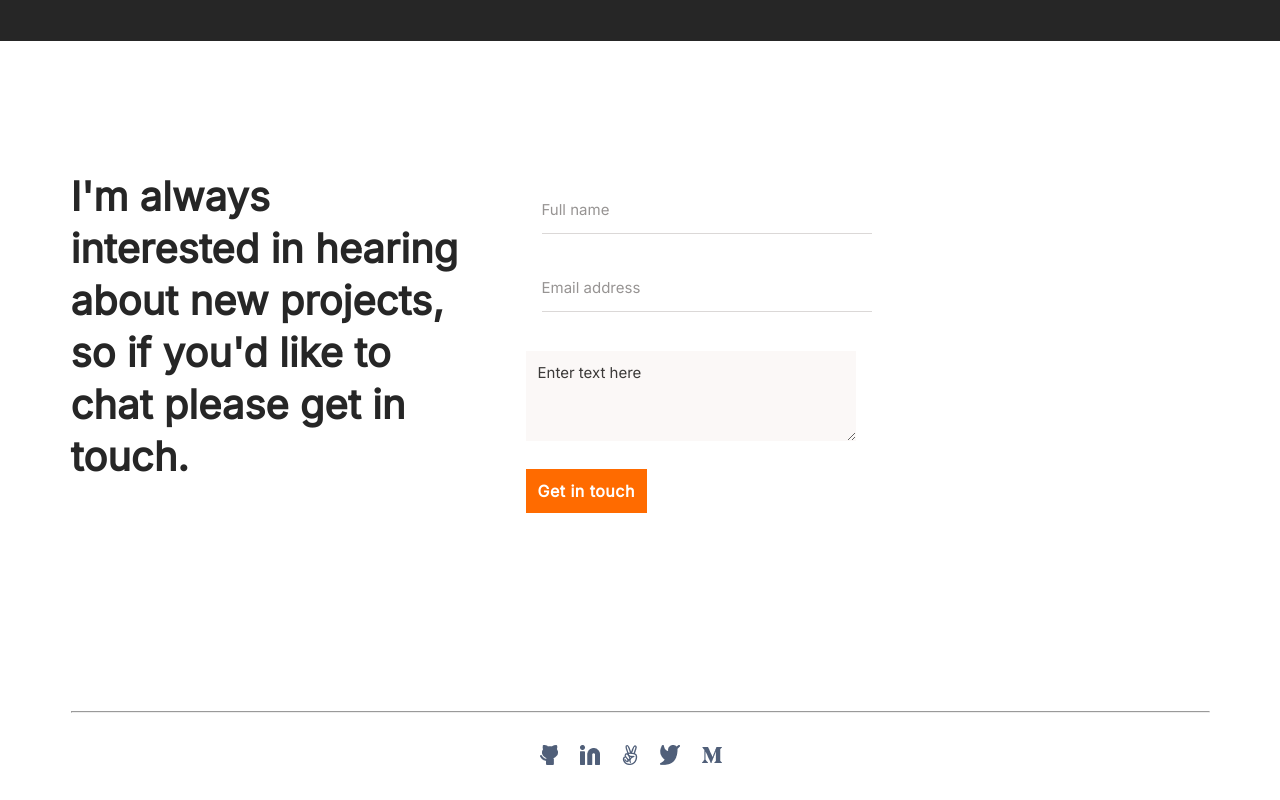
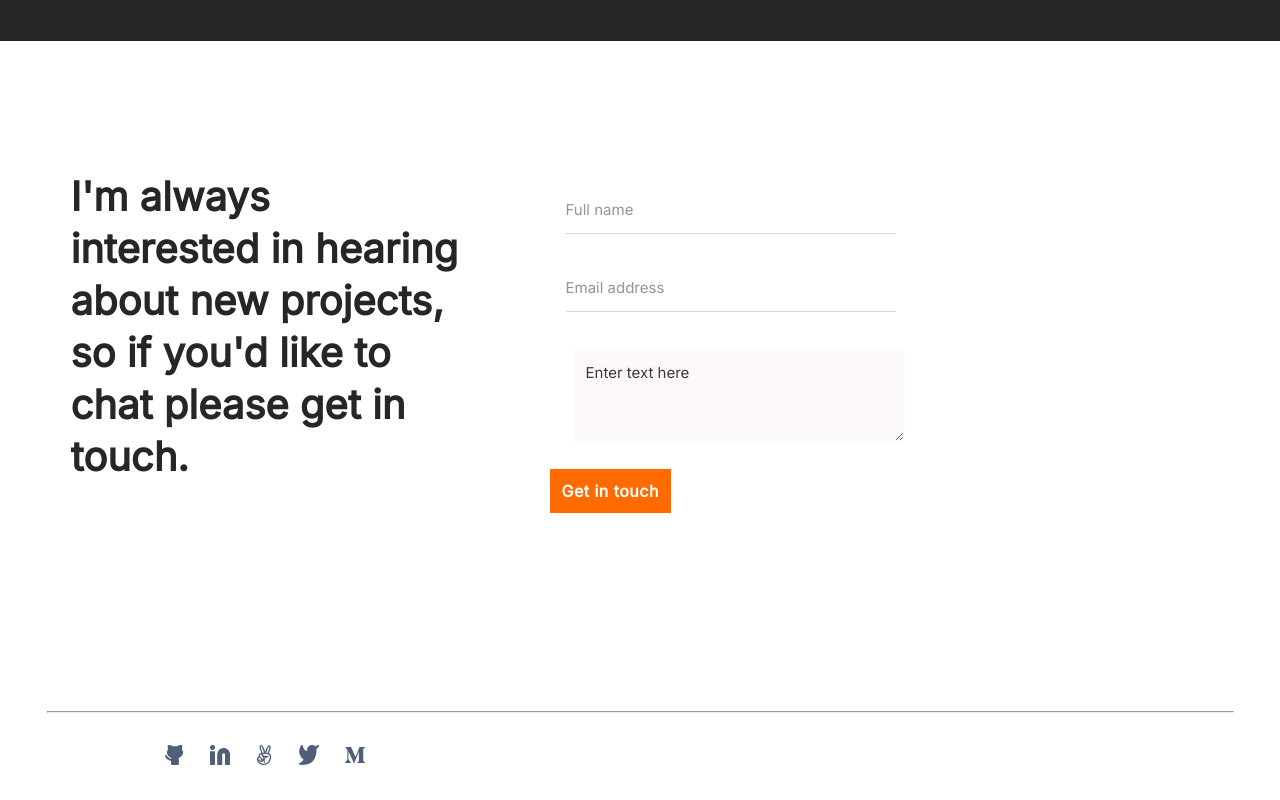
Before and after one commit to Outkarm/mobile-device-portfolio, a website: page index.html in a window 1280 px wide. Shown: the part 3578-4378 px from the top of the page. Drawn offline with Linux system fonts and the light colour scheme.

Commit message:
add adjustment to form section

```diff
--- a/style.css
+++ b/style.css
@@ -516,6 +516,8 @@
 }
 
 .contact-message {
+  margin-left: 1.5rem;
+  margin-right: 1.5rem;
   justify-self: center;
   margin-top: 120px;
   margin-bottom: 58px;
@@ -537,8 +539,9 @@
 }
 
 #name {
-  margin: 15px 16px;
-  width: 78.67%;
+  margin-left: 1.5rem;
+  margin-right: 1.5rem;
+  width: 327px;
   font-family: "Inter", sans-serif;
   font-style: normal;
   font-weight: 400;
@@ -560,8 +563,9 @@
 }
 
 #mail {
-  margin: 15px 16px;
-  width: 78.67%;
+  margin-left: 1.5rem;
+  margin-right: 1.5rem;
+  width: 327px;
   font-family: "Inter", sans-serif;
   font-style: normal;
   font-weight: 400;
@@ -583,9 +587,11 @@
 }
 
 #msg {
+  margin-left: 1.5rem;
+  margin-right: 1.5rem;
   margin-top: 24px;
   border-bottom: 24px;
-  width: 87.2%;
+  width: 327px;
   height: 114px;
   padding: 12px;
   font-family: "Inter", sans-serif;
@@ -634,13 +640,11 @@
 .footer-social-media-icons {
   margin-top: 24px;
   list-style: none;
-  display: grid;
-  grid-auto-flow: column;
-  gap: 22px;
-  justify-self: center;
-  margin-left: 98px;
-  margin-right: 98px;
-  width: 100%;
+  display: flex;
+  flex-direction: row;
+  justify-content: space-between;
+  margin-left: 10%;
+  margin-right: 10%;
   margin-bottom: 23px;
 }
 
```
